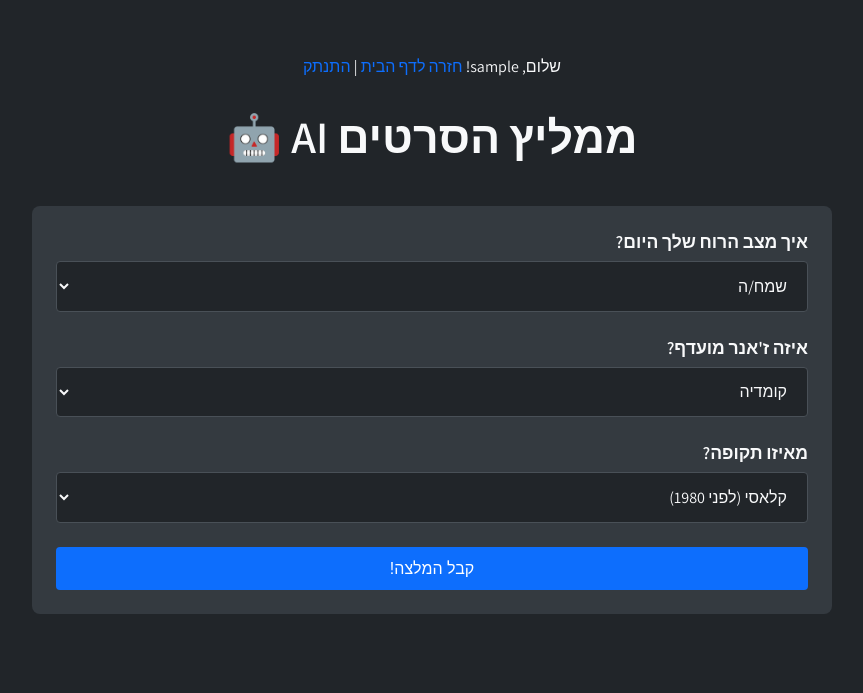
After one commit to VirginiaBensen/movie-watchlist, a Flask app: page /recommend in a window 1280 px wide. The commit adds this page. Shown: the top 693 px of the page, without its empty margins (208-1071 px from the left). Run offline with Flask 3, Linux system fonts and the light colour scheme; the visitor is signed in with stand-in values (Sample User, id 1).

Commit message:
Add AI recommendation feature

```diff
--- a/app.py
+++ b/app.py
@@ -1,5 +1,6 @@
 import os
 import requests
+import openai
 from flask import Flask, render_template, request, session, redirect, url_for, flash
 from flask_sqlalchemy import SQLAlchemy
 from flask_migrate import Migrate
@@ -12,12 +13,13 @@ app.config['SECRET_KEY'] = 'a_super_secret_key_that_should_be_changed'
 app.config['SQLALCHEMY_DATABASE_URI'] = os.environ.get('SQLALCHEMY_DATABASE_URI')
 app.config['SQLALCHEMY_TRACK_MODIFICATIONS'] = False
 
+openai.api_key = os.environ.get('OPENAI_API_KEY')
+
 db = SQLAlchemy(app)
 migrate = Migrate(app, db)
 
 
 class User(db.Model):
-    """ מודל המשתמשים """
     id = db.Column(db.Integer, primary_key=True)
     username = db.Column(db.String(80), unique=True, nullable=False)
     password_hash = db.Column(db.String(256), nullable=False)
@@ -31,7 +33,6 @@ class User(db.Model):
         return check_password_hash(self.password_hash, password)
 
 class WatchlistMovie(db.Model):
-    """ מודל הסרטים ברשימת הצפייה """
     id = db.Column(db.Integer, primary_key=True)
     tmdb_id = db.Column(db.String(20), nullable=False)
     title = db.Column(db.String(200), nullable=False)
@@ -53,7 +54,6 @@ def process_movie_results(movies):
     return processed_list
 
 def get_genres():
-    """מושך את רשימת הז'אנרים הרשמית מ-TMDB"""
     genres_url = f"{TMDB_BASE_URL}/genre/movie/list"
     params = {'api_key': TMDB_API_KEY, 'language': 'en-US'}
     try:
@@ -64,10 +64,9 @@ def get_genres():
         return []
 
 def get_movies_by_genre(genre_id):
-    """מושך סרטים פופולריים לפי מזהה ז'אנר ספציפי"""
     discover_url = f"{TMDB_BASE_URL}/discover/movie"
     movies = []
-    for page in range(1, 11): # 10 עמודים של תוצאות
+    for page in range(1, 11):
         params = {
             'api_key': TMDB_API_KEY,
             'language': 'en-US',
@@ -203,5 +202,43 @@ def add_to_watchlist():
 
     return redirect(request.referrer or url_for('index'))
 
+@app.route('/recommend', methods=['GET', 'POST'])
+def recommend():
+    if not session.get('logged_in'):
+        return redirect(url_for('login'))
+
+    recommendation = None
+    if request.method == 'POST':
+        mood = request.form.get('mood')
+        genre = request.form.get('genre')
+        era = request.form.get('era')
+
+        prompt_text = f"Recommend one single movie for someone who is feeling {mood} and likes {genre} movies from {era}. Only return the movie title and nothing else."
+
+        try:
+            response = openai.chat.completions.create(
+                model="gpt-3.5-turbo",
+                messages=[{"role": "user", "content": prompt_text}],
+                max_tokens=50,
+                n=1,
+                stop=None,
+                temperature=0.7
+            )
+            movie_title = response.choices[0].message.content.strip().strip('"')
+
+            search_results = search_movies(movie_title)
+            if search_results:
+                recommendation = search_results[0]
+            else:
+                flash("ה-AI המליץ על סרט שלא מצאנו במאגר, נסה שוב.", 'warning')
+
+        except Exception as e:
+            print(f"Error calling OpenAI: {e}")
+            flash("אירעה שגיאה בעת פנייה לשירות ה-AI. אנא ודא שהגדרת מפתח API.", 'danger')
+            pass
+
+    return render_template('recommend.html', recommendation=recommendation)
+
+
 if __name__ == '__main__':
     app.run(host='0.0.0.0', port=5000, debug=True)
--- /dev/null
+++ b/templates/recommend.html
@@ -0,0 +1,116 @@
+<!DOCTYPE html>
+<html lang="he" dir="rtl">
+<head>
+    <meta charset="UTF-8">
+    <meta name="viewport" content="width=device-width, initial-scale=1.0">
+    <title>ממליץ סרטים AI</title>
+    <link rel="preconnect" href="https://fonts.googleapis.com">
+    <link rel="preconnect" href="https://fonts.gstatic.com" crossorigin>
+    <link href="https://fonts.googleapis.com/css2?family=Assistant:wght@400;600&display=swap" rel="stylesheet">
+    <style>
+        :root {
+            --bg-color: #212529;
+            --card-color: #343a40;
+            --text-color: #f8f9fa;
+            --text-muted: #adb5bd;
+            --primary-color: #0d6efd;
+            --border-color: #495057;
+        }
+        body { font-family: 'Assistant', sans-serif; background-color: var(--bg-color); color: var(--text-color); margin: 0; padding: 2.5rem; }
+        .container { max-width: 1400px; margin: 0 auto; }
+        header { text-align: center; margin-bottom: 2.5rem; }
+        h1 { font-size: 2.8rem; font-weight: 600; }
+        .top-section { display: flex; flex-direction: column; gap: 2rem; margin-bottom: 2.5rem; padding: 1.5rem; background-color: var(--card-color); border-radius: 8px; }
+        .form-group { margin-bottom: 1.5rem; }
+        .form-group label { display: block; margin-bottom: 0.5rem; font-size: 1.1rem; font-weight: 600; }
+        .form-input { flex-grow: 1; padding: 0.8rem 1rem; font-size: 1rem; background-color: var(--bg-color); border: 1px solid var(--border-color); border-radius: 4px; color: var(--text-color); font-family: 'Assistant', sans-serif; }
+        .form-select { width: 100%; }
+        .search-button { padding: 0.8rem 1.5rem; font-size: 1rem; background-color: var(--primary-color); color: white; border: none; border-radius: 4px; cursor: pointer; width: 100%; }
+        .section-title { font-size: 1.75rem; margin-bottom: 1.5rem; border-bottom: 1px solid var(--border-color); padding-bottom: 0.75rem; }
+        .movie-grid { display: grid; grid-template-columns: repeat(auto-fill, minmax(320px, 1fr)); gap: 1.5rem; }
+        .movie-card { background-color: var(--card-color); border: 1px solid var(--border-color); border-radius: 8px; padding: 0; overflow: hidden; display: flex; flex-direction: column; }
+        .movie-poster { width: 100%; height: auto; display: block; }
+        .card-content { padding: 1.5rem; display: flex; flex-direction: column; flex-grow: 1; }
+        .card-header { display: flex; justify-content: space-between; align-items: baseline; margin-bottom: 0.75rem; }
+        .movie-title { font-size: 1.4rem; font-weight: 600; margin: 0; }
+        .movie-year { font-size: 1rem; color: var(--text-muted); }
+        .movie-overview { font-size: 0.95rem; color: var(--text-muted); line-height: 1.6; flex-grow: 1; }
+        .add-button { margin-top: 1rem; padding: 0.6rem; width: 100%; background-color: transparent; color: var(--primary-color); border: 1px solid var(--primary-color); border-radius: 4px; cursor: pointer; font-weight: 600; }
+        .add-button:hover { background-color: var(--primary-color); color: white; }
+        .header-link { color: var(--primary-color); text-decoration: none; }
+    </style>
+</head>
+<body>
+    <div class="container" style="max-width: 800px;">
+        <header>
+            <p style="text-align: center;">
+                שלום, {{ session.username }}!
+                <a href="{{ url_for('index') }}" class="header-link">חזרה לדף הבית</a> |
+                <a href="{{ url_for('logout') }}" class="header-link">התנתק</a>
+            </p>
+            <h1>ממליץ הסרטים AI 🤖</h1>
+        </header>
+
+        <div class="top-section">
+            <form action="{{ url_for('recommend') }}" method="POST">
+                <div class="form-group">
+                    <label for="mood">איך מצב הרוח שלך היום?</label>
+                    <select id="mood" name="mood" class="form-input form-select">
+                        <option value="happy">שמח/ה</option>
+                        <option value="sad">קצת עצוב/ה</option>
+                        <option value="adventurous">בא לי הרפתקה</option>
+                        <option value="thoughtful">בא לי משהו שיגרום לי לחשוב</option>
+                        <option value="romantic">רומנטי/ת</option>
+                    </select>
+                </div>
+                <div class="form-group">
+                    <label for="genre">איזה ז'אנר מועדף?</label>
+                    <select id="genre" name="genre" class="form-input form-select">
+                        <option value="comedy">קומדיה</option>
+                        <option value="drama">דרמה</option>
+                        <option value="action">אקשן</option>
+                        <option value="sci-fi">מדע בדיוני</option>
+                        <option value="romance">רומנטיקה</option>
+                        <option value="horror">אימה</option>
+                    </select>
+                </div>
+                <div class="form-group">
+                    <label for="era">מאיזו תקופה?</label>
+                    <select id="era" name="era" class="form-input form-select">
+                        <option value="classic (pre-1980)">קלאסי (לפני 1980)</option>
+                        <option value="the 80s or 90s">שנות ה-80 או ה-90</option>
+                        <option value="the 2000s">שנות ה-2000</option>
+                        <option value="recent (last 5 years)">מהשנים האחרונות</option>
+                    </select>
+                </div>
+                <button type="submit" class="search-button">קבל המלצה!</button>
+            </form>
+        </div>
+
+        <main>
+            {% if recommendation %}
+                <h2 class="section-title">ה-AI ממליץ לך על...</h2>
+                <div class="movie-grid" style="grid-template-columns: 1fr; max-width: 400px; margin: 0 auto;">
+                    <div class="movie-card">
+                        <img src="{{ recommendation.poster_url }}" alt="פוסטר של {{ recommendation.title }}" class="movie-poster">
+                        <div class="card-content">
+                            <div>
+                                <div class="card-header">
+                                    <h3 class="movie-title">{{ recommendation.title }}</h3>
+                                    <span class="movie-year">{{ recommendation.release_year }}</span>
+                                </div>
+                                <p class="movie-overview">{{ recommendation.overview }}</p>
+                            </div>
+                            <form method="POST" action="/add">
+                                <input type="hidden" name="movie_id" value="{{ recommendation.id }}">
+                                <input type="hidden" name="movie_title" value="{{ recommendation.title }}">
+                                <button type="submit" class="add-button">הוסף לרשימת הצפייה</button>
+                            </form>
+                        </div>
+                    </div>
+                </div>
+            {% endif %}
+        </main>
+    </div>
+</body>
+</html>
```
Also changed, not shown: templates/index.html (+39 -108 lines), 1 other file.
